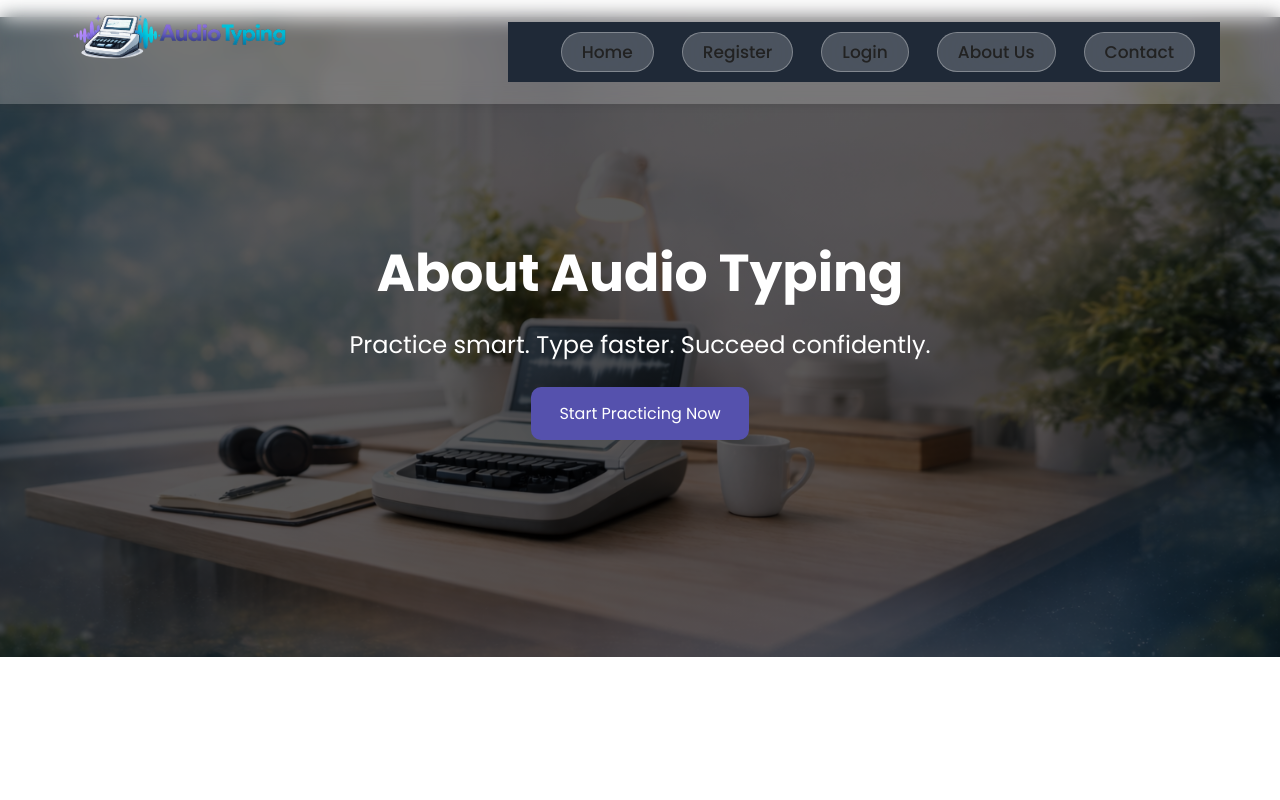
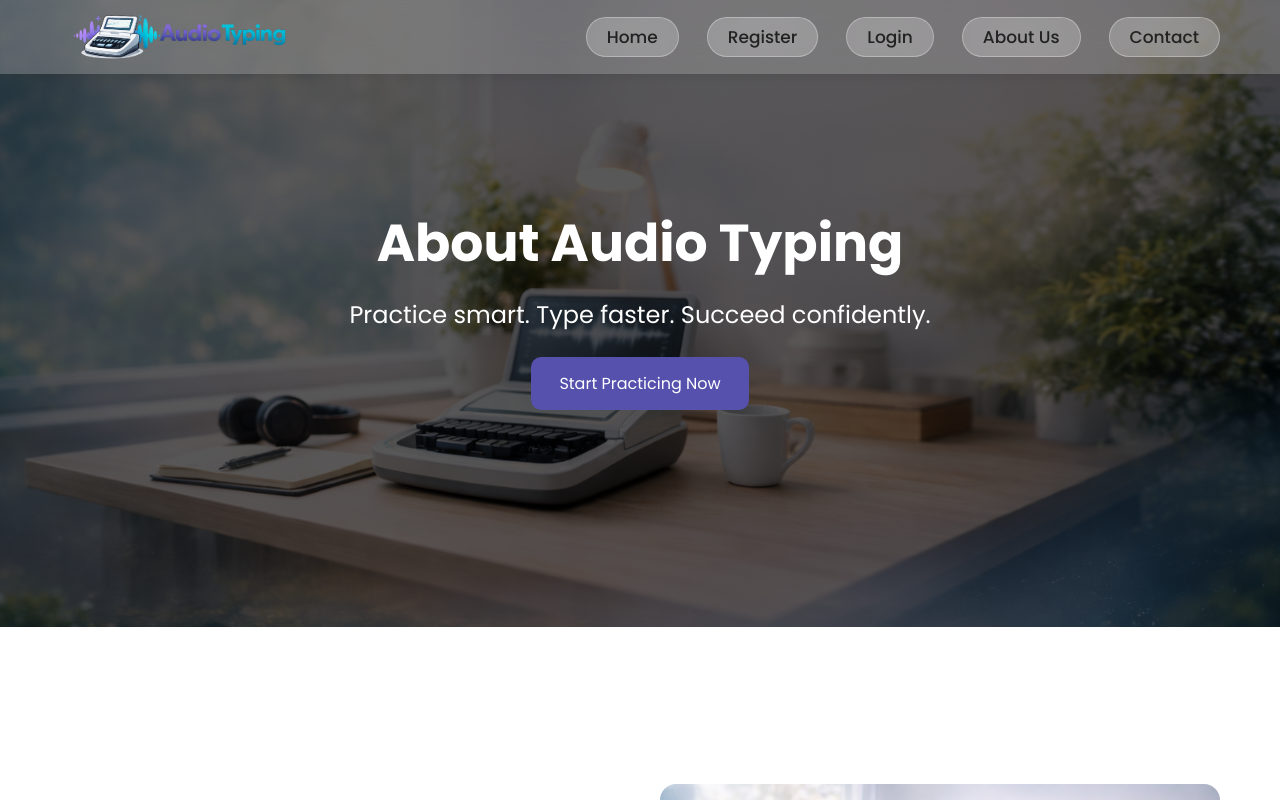
Before and after one commit to manishjangra761/Audio-Typing, a React (Create React App) app in the folder frontend/: page /about in a window 1280 px wide. Shown: the top 800 px of the page. Built offline with nearby package versions, Linux system fonts and the light colour scheme.

Commit message:
corretced css and fix which is conflicting

```diff
--- a/frontend/src/components/HomePage/HeroSection.jsx
+++ b/frontend/src/components/HomePage/HeroSection.jsx
@@ -12,7 +12,7 @@ const HeroSection = () => {
             </div>
             {/* <img alt="hero image" /> */}
             {/* <img src={HeroImage} alt="hero image" /> */}
-            <div className='hero-text overlay'>
+            <div className='hero-text hero-blur'>
                 <h2>Why Audio Typing ?</h2>
                 <li>Real exam-like audio typing practice</li>
                 <li>Improves typing speed and accuracy</li>
--- a/frontend/src/components/HomePage/Navbar.jsx
+++ b/frontend/src/components/HomePage/Navbar.jsx
@@ -4,49 +4,42 @@ import '../../styles/Navbar.css'
 import Register from '../Register'
 
 const Navbar = ({type}) => {
+    // use explicit class names so styles don't leak into other components
+    const baseClass = type === "homepage" ? "navbar navbar-blur" : "navbar-overlay navbar-blur";
     return (
-        <nav className={` ${type === "homepage" ? "navbar overlay" : "navbar-overlay overlay"}`}>
-            <div className='logo'>
+        <nav className={baseClass}>
+            <div className='navbar-logo'>
                 <a href="/"><img src="/assets/logo.png" alt="Audio Typing Logo" /></a>
-
             </div>
 
-            {/* <div className='header'>
-                <ul className='header-elements overlay-elements'><a href="/home" className='header-link'>Home</a></ul>
-                <ul className='header-elements overlay-elements'><a href="/register" className='header-link'>Register</a></ul>
-                <ul className='header-elements overlay-elements'><a href="/login" className='header-link'>Login</a></ul>
-                <ul className='header-elements overlay-elements'><a href="/about" className='header-link'>About Us</a></ul>
-                <ul className='header-elements overlay-elements'><a href="/contact" className='header-link'>Contact</a></ul>
-            </div> */}
-
-            <div className="header">
-                <ul className="header-list">
-                    <a href="/" className="header-link">
-                        <li className="header-elements overlay-elements">
+            <div className="navbar-items">
+                <ul className="navbar-list">
+                    <a href="/" className="navbar-link">
+                        <li className="navbar-item navbar-button">
                             Home
                         </li>
                     </a>
 
-                    <a href="/register" className="header-link">
-                        <li className="header-elements overlay-elements">
+                    <a href="/register" className="navbar-link">
+                        <li className="navbar-item navbar-button">
                             Register
                         </li>
                     </a>
 
-                    <a href="/login" className="header-link">
-                        <li className="header-elements overlay-elements">
+                    <a href="/login" className="navbar-link">
+                        <li className="navbar-item navbar-button">
                             Login
                         </li>
                     </a>
 
-                    <a href="/about" className="header-link">
-                        <li className="header-elements overlay-elements">
+                    <a href="/about" className="navbar-link">
+                        <li className="navbar-item navbar-button">
                             About Us
                         </li>
                     </a>
 
-                    <a href="/contact" className="header-link">
-                        <li className="header-elements overlay-elements">
+                    <a href="/contact" className="navbar-link">
+                        <li className="navbar-item navbar-button">
                             Contact
                         </li>
                     </a>
--- a/frontend/src/styles/HeroSection.css
+++ b/frontend/src/styles/HeroSection.css
@@ -70,7 +70,8 @@
     color: #477E9E;
 }
 
-.overlay {
+.hero-blur {
+    /* semi-transparent blur used only for hero text box */
     backdrop-filter: blur(10px);
     background: rgba(255, 255, 255, 0.2);
 }
--- a/frontend/src/styles/Navbar.css
+++ b/frontend/src/styles/Navbar.css
@@ -4,6 +4,7 @@
   align-items: center;
   /* background-color: #fff8f8; */
   padding: 12px 60px;
+  min-height: 60px; /* keep the bar from shrinking when contents change */
   box-shadow: 0 2px 8px rgba(0, 0, 0, 0.08);
   position: sticky;
   top: 0;
@@ -26,12 +27,14 @@
   box-shadow: none;
 }
 
-.overlay {
+.navbar-blur {
+  /* helper class for semi‑transparent backdrop used only inside navbar */
   backdrop-filter: blur(40px);
   background: rgba(255, 255, 255, 0.2);
 }
 
-.overlay-elements {
+.navbar-button {
+  /* button‑like appearance around each link */
   backdrop-filter: blur(40px);
   border: 1px solid rgba(255, 255, 255, 0.3);
   padding: 6px;
@@ -39,29 +42,29 @@
   background: rgba(255, 255, 255, 0.2);
 }
 
-.overlay-elements:hover {
+.navbar-button:hover {
   transform: translateY(-8px);
   box-shadow: 0 35px 65px rgba(0, 0, 0, 0.2);
   cursor: pointer;
 }
 
-.overlay-elements:hover .header-link {
+.navbar-button:hover .navbar-link {
   color: #0077ff;
 }
 
 
-.header {
+.navbar-items {
   display: flex;
   align-items: center;
 }
 
-.header-elements {
+.navbar-item {
   list-style: none;
   margin-left: 28px;
   padding: 6px 20px;
 }
 
-.header-list {
+.navbar-list {
   display: flex;
   align-items: center;
   /* gap: 20px; */
@@ -71,7 +74,7 @@
 }
 
 
-.header-link {
+.navbar-link {
   text-decoration: none;
   color: #222;
   font-weight: 500;
@@ -79,12 +82,12 @@
   transition: color 0.3s ease;
 }
 
-.header-link:hover {
+.navbar-link:hover {
   color: #0077ff;
 }
 
 
-.logo img {
+.navbar-logo img {
   height: 50px;
   width: auto;
   display: block;
@@ -98,7 +101,7 @@
     padding: 20px 60px;
   }
 
-  .header-link {
+  .navbar-link {
     font-size: 16px;
   }
 }
@@ -112,16 +115,16 @@
     gap: 10px;
   }
 
-  .header {
+  .navbar-items {
     flex-wrap: wrap;
     justify-content: center;
   }
 
-  .header-elements {
+  .navbar-item {
     margin: 6px 8px;
   }
 
-  .header-link {
+  .navbar-link {
     font-size: 15px;
   }
 }
@@ -129,7 +132,7 @@
 
 /* ========== Small Mobile (480px and below) ========== */
 @media (max-width: 480px) {
-  .header-link {
+  .navbar-link {
     font-size: 14px;
   }
 }
--- a/frontend/src/styles/global.css
+++ b/frontend/src/styles/global.css
@@ -8,5 +8,5 @@
 html, body {
   height: 100%;
   margin: 0;
-  overflow: hidden;   /* 🔥 Important */
+  /* overflow hidden removed so pages can scroll naturally */
 }
```
